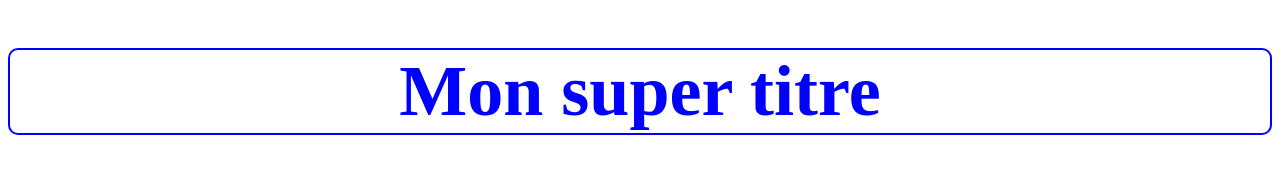
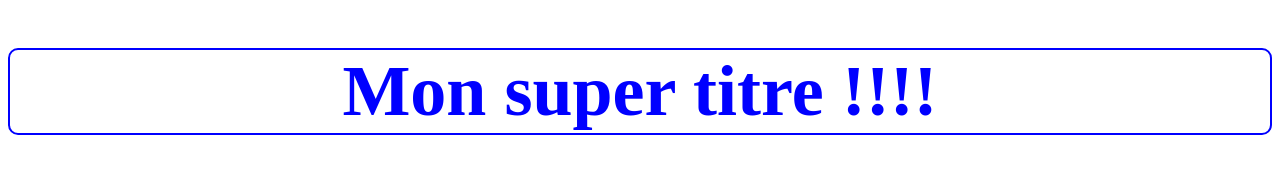
Before and after one commit to Sylakh/OpenclassroomsProject, a plain HTML site: page index.html in a window 1280 px wide. Drawn offline with Linux system fonts and the light colour scheme.

Commit message:
modification du titre h1

```diff
--- a/index.html
+++ b/index.html
@@ -2,11 +2,11 @@
 <html lang="fr">
     <head>
         <meta charset="utf-8">
-        <title>Accueil - Robbie Lens Photographie</title>
+        <title>Titre</title>
         <link href="style.css" rel="stylesheet" />
     </head>
     <body>
          <!-- Voici mon magnifique commentaire -->
-         <h1>Mon super titre</h1>
+         <h1>Mon super titre !!!!</h1>
     </body>
 </html>
```
